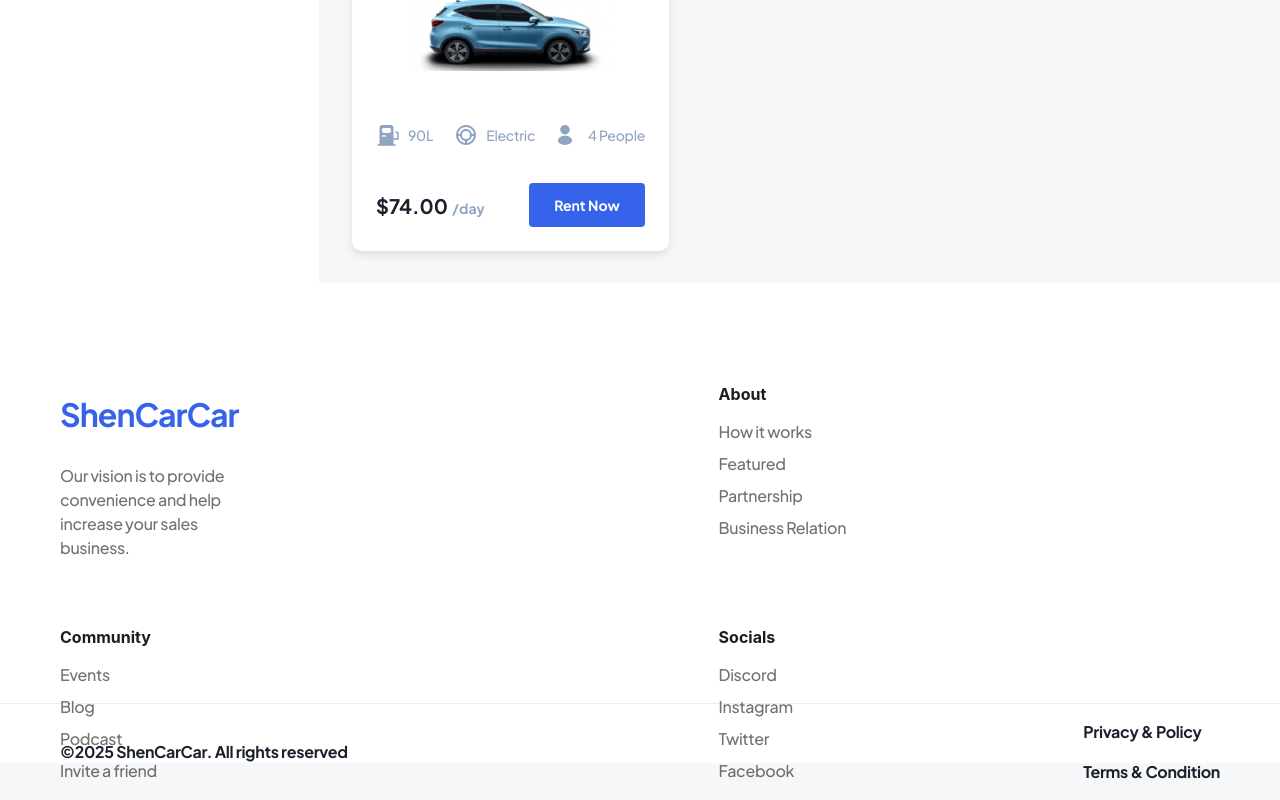
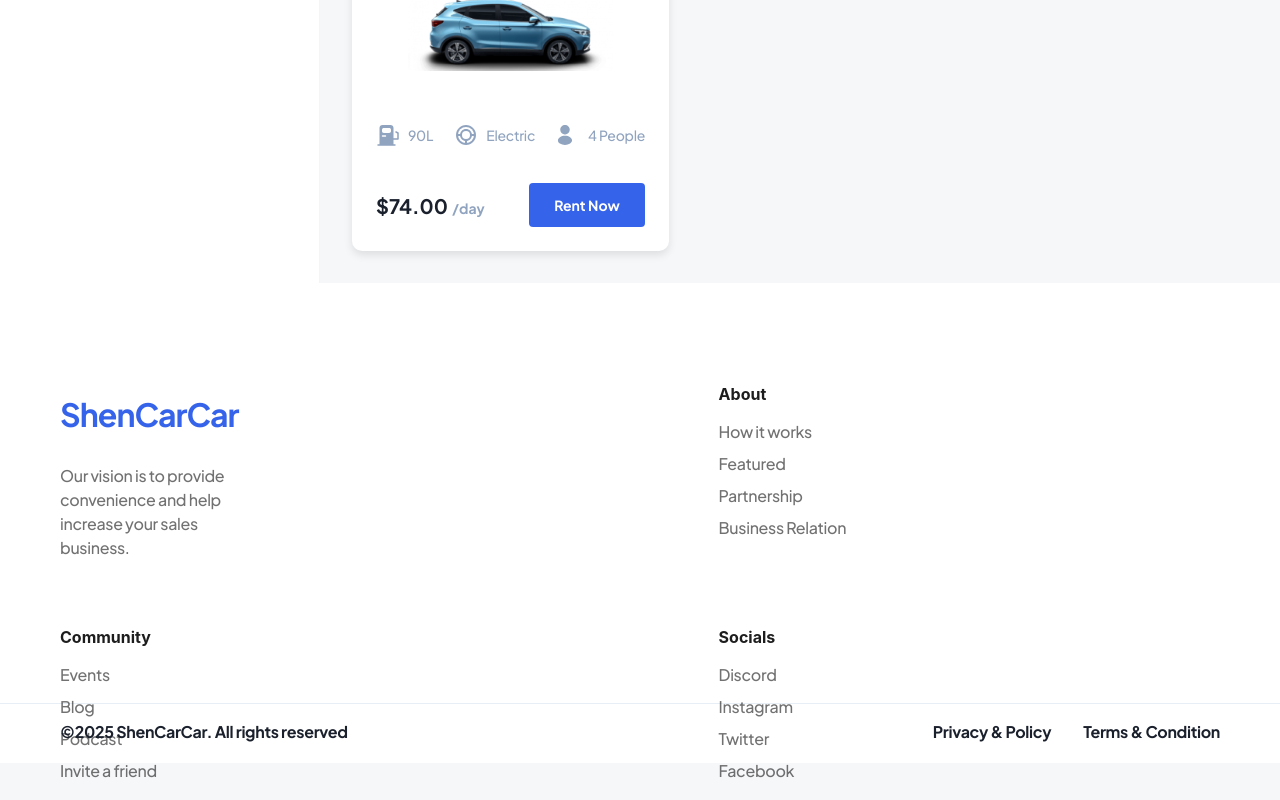
Before and after one commit to MohamedHnef/react-ex3, a React (Create React App) app: page / in a window 1280 px wide. Shown: the part 2062-2862 px from the top of the page. Built offline with nearby package versions, Linux system fonts and the light colour scheme; the HTML template or start-up script is replaced by a standard one.

Commit message:
Fixed ESLint errors and Babel missing dependency

```diff
--- a/src/components/Layout.jsx
+++ b/src/components/Layout.jsx
@@ -103,8 +103,8 @@ function Layout({ children, filters, carsData, searchQuery, setSearchQuery }) {
         <div className="footer-bottom">
           <p>©2025 ShenCarCar. All rights reserved</p>
           <div className="footer-links">
-            <p>Privacy & Policy</p>
-            <p>Terms & Condition</p>
+            <a href="javascript:void(0)">Privacy & Policy</a>
+            <a href="javascript:void(0)">Terms & Condition</a>
           </div>
         </div>
       </footer>
```
